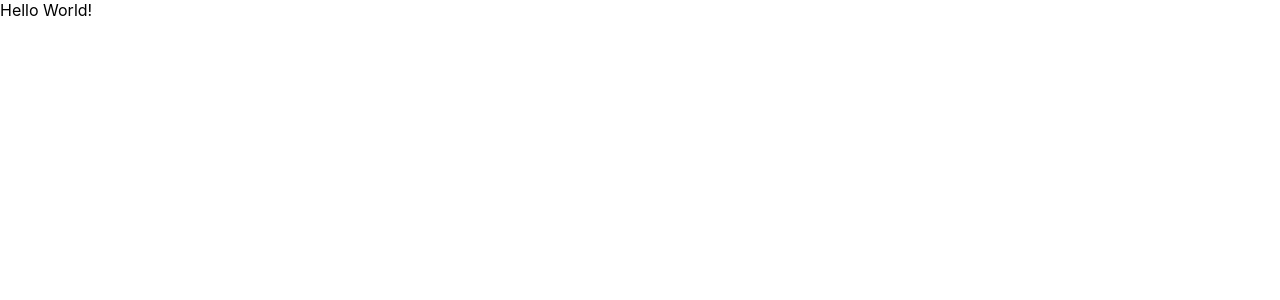
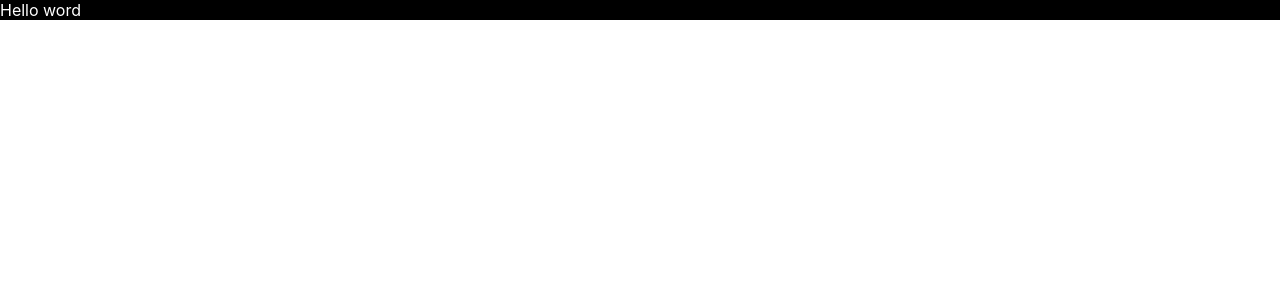
Before and after one commit to talysonxx/encontrar-restaurantes, a React (Create React App) app: page / in a window 1280 px wide. Shown: the top 300 px of the page. Built offline with nearby package versions, Linux system fonts and the light colour scheme.

Commit message:
configurando ambiente

```diff
--- a/package.json
+++ b/package.json
@@ -9,6 +9,7 @@
     "react": "^17.0.2",
     "react-dom": "^17.0.2",
     "react-scripts": "4.0.3",
+    "styled-components": "^5.3.0",
     "web-vitals": "^1.1.2"
   },
   "scripts": {
--- a/public/index.html
+++ b/public/index.html
@@ -1,5 +1,5 @@
 <!DOCTYPE html>
-<html lang="en">
+<html lang="pt-br">
   <head>
     <meta charset="utf-8" />
     <link rel="icon" href="%PUBLIC_URL%/favicon.ico" />
--- a/src/App.js
+++ b/src/App.js
@@ -1,9 +1,14 @@
-import React from 'react';
+import React from 'react'
 import Home from './pages/Home'
+import theme from './theme'
+import {ThemeProvider} from 'styled-components'
+
 function App() {
   return (
-    <Home/>
-  );
+    <ThemeProvider theme={theme}>
+      <Home/>
+    </ThemeProvider>
+  )
 }
 
-export default App;
+export default App
--- a/src/pages/Home/index.jsx
+++ b/src/pages/Home/index.jsx
@@ -1,5 +1,6 @@
 import React from 'react'
+import {Container} from './style'
 
-const Home = () => <div>Hello World!</div>
+const Home = () => <Container>Hello word</Container>
 
 export default Home
--- /dev/null
+++ b/src/pages/Home/style.js
@@ -0,0 +1,6 @@
+import styled from 'styled-components'
+
+export const Container = styled.div`
+    background-color: black;
+    color: #ffff;
+`
--- /dev/null
+++ b/src/theme.js
@@ -0,0 +1,13 @@
+const theme = {
+    color: {
+        primary: '#f200ee',
+        background: '#00000014',
+        text: '#000000B3',
+        sucess: '#135E01'
+    },
+    fonts: {
+        regular: 'Roboto, sans-serif'
+    }
+}
+
+export default theme
```
Also changed, not shown: 1 other file (tests, documents, lock files or other folders).
